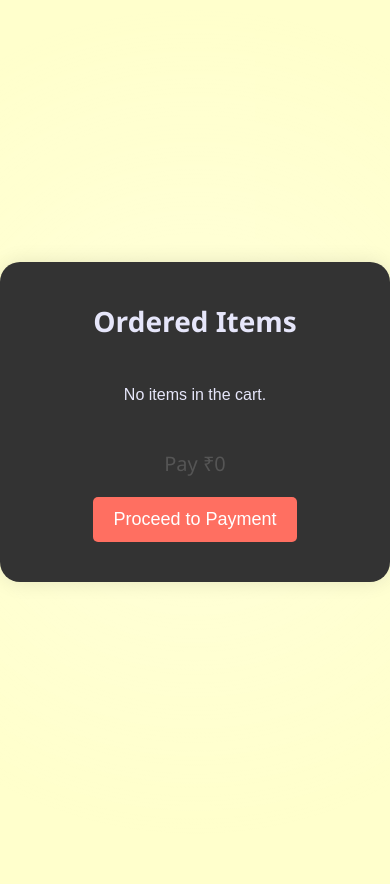
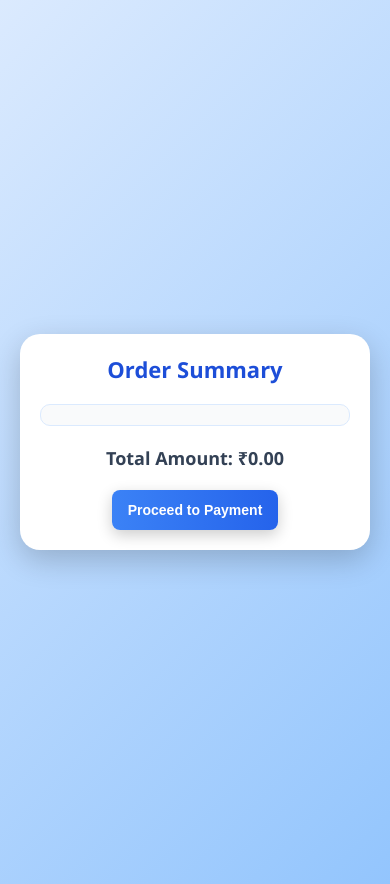
Before and after one commit to PatellaNitinSai/My_Meal_Application, a website: page Front-End/OrderedItems.html in a window 390 px wide. Before the commit the page ends 844 px from the top, so only its background shows below. Drawn offline with Linux system fonts and the light colour scheme.

Commit message:
Update OrderedItems.html

```diff
--- a/Front-End/OrderedItems.html
+++ b/Front-End/OrderedItems.html
@@ -3,164 +3,186 @@
 <head>
     <meta charset="UTF-8">
     <meta name="viewport" content="width=device-width, initial-scale=1.0">
-    <title>Document</title>
+    <title>Order Summary</title>
     <style>
         body {
             margin: 0;
-            background-color: #ffffcc; /* Light gray background color */
+            background: linear-gradient(135deg, #dbeafe, #93c5fd); /* Light blue gradient */
             font-family: 'Segoe UI', Tahoma, Geneva, Verdana, sans-serif;
             display: flex;
             justify-content: center;
             align-items: center;
             min-height: 100vh;
+            padding: 20px;
         }
 
         .container {
+            background-color: #ffffff; /* White card background */
             border-radius: 20px;
-            box-shadow: 0px 0px 20px rgba(0, 0, 0, 0.1);
-            background-color: #333333;
-            color: #e6e6fa;
-            padding: 40px;
-            width: 320px;
+            box-shadow: 0 10px 30px rgba(0, 0, 0, 0.2); /* Soft shadow */
+            max-width: 400px;
+            width: 100%;
+            padding: 30px;
             text-align: center;
             position: relative;
-            overflow: hidden;
-            animation: slideIn 0.5s ease forwards;
         }
 
-        @keyframes slideIn {
-            from {
-                opacity: 0;
-                transform: translateY(-50px);
-            }
-            to {
-                opacity: 1;
-                transform: translateY(0);
-            }
+        h1 {
+            margin: 0;
+            font-size: 26px;
+            color: #1d4ed8; /* Dark blue */
+            margin-bottom: 20px;
         }
 
-        .smoke-container {
-            position: absolute;
+        #orderedItemsContainer {
+            display: flex;
+            flex-direction: column;
+            gap: 10px;
+            max-height: 200px;
+            overflow-y: auto;
+            border: 1px solid #dbeafe;
+            border-radius: 10px;
+            padding: 10px;
+            margin-bottom: 20px;
+            background: #f9fafb; /* Light grey background for items */
+        }
+
+        #cartTotal {
+            font-size: 18px;
+            font-weight: bold;
+            color: #334155; /* Dark grey text */
+            margin-bottom: 20px;
+        }
+
+        button {
+            background: linear-gradient(90deg, #3b82f6, #2563eb); /* Blue gradient */
+            color: #ffffff;
+            border: none;
+            padding: 14px 20px;
+            border-radius: 8px;
+            cursor: pointer;
+            font-size: 16px;
+            font-weight: bold;
+            transition: transform 0.3s ease, background-color 0.3s ease;
+            box-shadow: 0 5px 15px rgba(0, 0, 0, 0.2);
+        }
+
+        button:hover {
+            background: linear-gradient(90deg, #2563eb, #1d4ed8);
+            transform: translateY(-3px);
+        }
+
+        button:active {
+            transform: translateY(0);
+        }
+
+        .loading-overlay {
+            position: fixed;
             top: 0;
             left: 0;
             width: 100%;
             height: 100%;
-            z-index: -1;
-            background: radial-gradient(circle, rgba(255, 255, 255, 0.3) 5%, transparent 30%);
-            background-size: 300% 300%;
-            animation: moveSmoke 10s linear infinite, fadeInOut 4s ease-in-out infinite alternate;
+            background: rgba(255, 255, 255, 0.9);
+            display: flex;
+            justify-content: center;
+            align-items: center;
+            font-size: 20px;
+            color: #1e3a8a; /* Darker blue text */
+            display: none; /* Initially hidden */
+            z-index: 1000;
         }
 
-        @keyframes moveSmoke {
-            to {
-                background-position: 100% 100%;
+        .loading-overlay.visible {
+            display: flex; /* Visible when loading */
+        }
+
+        .spinner {
+            border: 4px solid #e0f2fe; /* Light blue border */
+            border-top: 4px solid #2563eb; /* Blue spinner color */
+            border-radius: 50%;
+            width: 40px;
+            height: 40px;
+            animation: spin 1s linear infinite;
+            margin-bottom: 10px;
+        }
+
+        @keyframes spin {
+            0% {
+                transform: rotate(0deg);
+            }
+            100% {
+                transform: rotate(360deg);
             }
         }
 
-        @keyframes fadeInOut {
-            0%, 100% {
-                opacity: 0.6;
-            }
-            50% {
-                opacity: 1;
-            }
+        .loading-text {
+            font-size: 18px;
+            font-weight: 500;
         }
 
-        h1 {
-            margin-top: 0;
-            font-size: 28px;
-            color: #e6e6fa;
-            margin-bottom: 20px; /* Added spacing below the heading */
-        }
-
-        #orderedItemsContainer {
-            font-family: Arial, Helvetica, sans-serif;
-            display: flex;
-            flex-direction: column;
-            gap: 15px;
-            max-height: 200px;
-            overflow-y: auto;
-            padding: 10px 0;
-            margin-bottom: 20px; /* Added spacing below the ordered items */
-        }
-
-        #cartTotal {
-            font-size: 20px;
-            color: #555;
-            margin-bottom: 20px; /* Added spacing below the total amount */
-        }
-
-        button {
-            background-color: #ff6f61;
-            color: #fff;
-            border: none;
-            padding: 12px 20px;
-            border-radius: 5px;
-            cursor: pointer;
-            font-size: 18px;
-            transition: background-color 0.3s ease;
-        }
-
-        button:hover {
-            background-color: #ff4f42;
-        }
-
-        .fa-shopping-cart {
-            font-size: 42px;
-            color: #ff6f61;
-            margin-bottom: 10px;
-            animation: cartBounce 1s infinite alternate;
-        }
-
-        @keyframes cartBounce {
-            0% {
-                transform: translateY(0);
-            }
-            100% {
-                transform: translateY(-5px);
-            }
-        }
-
-        #payment a {
-            color: #333;
-            text-decoration: none;
-        }
-
-        /* Added some additional styling for better usability */
+        /* Scrollbar styling */
         ::-webkit-scrollbar {
-            width: 5px;
+            width: 8px;
         }
 
         ::-webkit-scrollbar-track {
-            background: #f1f1f1;
+            background: #f1f5f9;
         }
 
         ::-webkit-scrollbar-thumb {
-            background: #888;
-            border-radius: 5px;
+            background: #3b82f6;
+            border-radius: 10px;
         }
 
         ::-webkit-scrollbar-thumb:hover {
-            background: #555;
+            background: #2563eb;
+        }
+
+        /* Responsive design */
+        @media (max-width: 600px) {
+            .container {
+                padding: 20px;
+            }
+
+            h1 {
+                font-size: 22px;
+            }
+
+            button {
+                font-size: 14px;
+                padding: 12px 16px;
+            }
         }
     </style>
 </head>
 <body>
-    <div class="smoke-container">
-        <div class="smoke"></div>
+    <div class="loading-overlay" id="loadingOverlay">
+        <div>
+            <div class="spinner"></div>
+            <p class="loading-text">Processing your payment...</p>
+        </div>
     </div>
 
     <div class="container">
-        <i class="fas fa-shopping-cart"></i>
-        <h1>Ordered Items</h1>
+        <h1>Order Summary</h1>
         <div id="orderedItemsContainer">
-            <!-- Sample ordered items will be displayed here -->
-
+            <!-- Dynamically inserted ordered items -->
         </div>
         <div id="cartTotal">Total Amount: ₹0.00</div>
-        <button>Proceed to Payment</button>
+        <button id="proceedButton">Proceed to Payment</button>
     </div>
 
-    <script src="OrderedItems.js"></script>
+    <script>
+        document.getElementById('proceedButton').addEventListener('click', () => {
+            const loadingOverlay = document.getElementById('loadingOverlay');
+            loadingOverlay.classList.add('visible'); // Show loading overlay
+
+            // Simulate a delay for demonstration (replace with actual payment logic)
+            setTimeout(() => {
+                loadingOverlay.classList.remove('visible'); // Hide loading overlay
+                alert('Payment processed successfully!'); // Replace with actual redirection or logic
+            }, 3000); // Simulate 3-second load time
+        });
+    </script>
 </body>
 </html>
```
